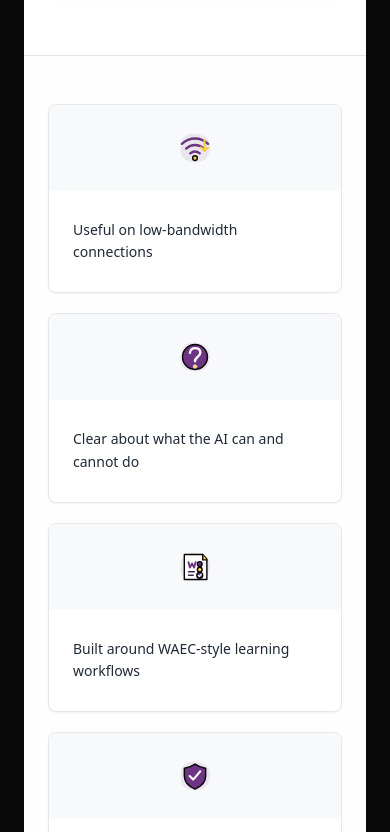
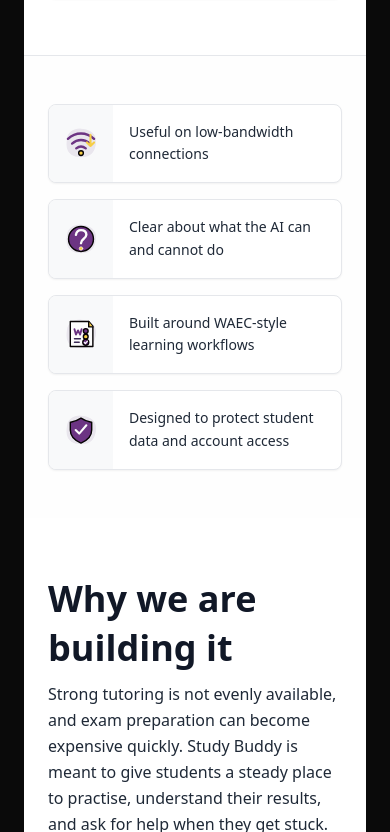
Before and after one commit to studybuddydevelopers/study-buddy-v2, a Next.js app: page /about-us in a window 390 px wide. Shown: the part 1168-2000 px from the top of the page. Built offline with nearby package versions, Linux system fonts and the light colour scheme; no server answers.

Commit message:
refactor(about-us): improve layout of principles section
Changed the layout of the principles section to use a grid instead of a vertical stack.

This enhances the visual structure and responsiveness of the page.

Additionally, adjusted padding and flex properties for better alignment.

```diff
--- a/app/about-us/page.tsx
+++ b/app/about-us/page.tsx
@@ -149,21 +149,17 @@ export default function AboutUsPage() {
 
       <section className="bg-accent-50">
         <div className="mx-auto max-w-6xl px-6 py-12">
-          <div className="space-y-5">
-            {principles.map(({ label, icon }, index) => (
+          <div className="grid gap-4 md:grid-cols-4">
+            {principles.map(({ label, icon }) => (
               <article
                 key={label}
                 className="overflow-hidden rounded-lg border border-gray-200 bg-white shadow-sm"
               >
-                <div
-                  className={`flex flex-col md:min-h-40 ${
-                    index % 2 === 0 ? "md:flex-row" : "md:flex-row-reverse"
-                  }`}
-                >
-                  <div className="flex items-center justify-center bg-primary-50 p-6 md:w-[28%]">
+                <div className="flex h-full flex-row">
+                  <div className="flex w-16 shrink-0 items-center justify-center bg-primary-50 px-3 py-4">
                     <StudyBuddyIcon name={icon} size={38} />
                   </div>
-                  <div className="flex flex-1 items-center px-6 py-7 sm:px-10">
+                  <div className="flex flex-1 items-center p-4">
                     <h3 className="text-sm font-medium leading-relaxed text-gray-800">
                       {label}
                     </h3>
```
